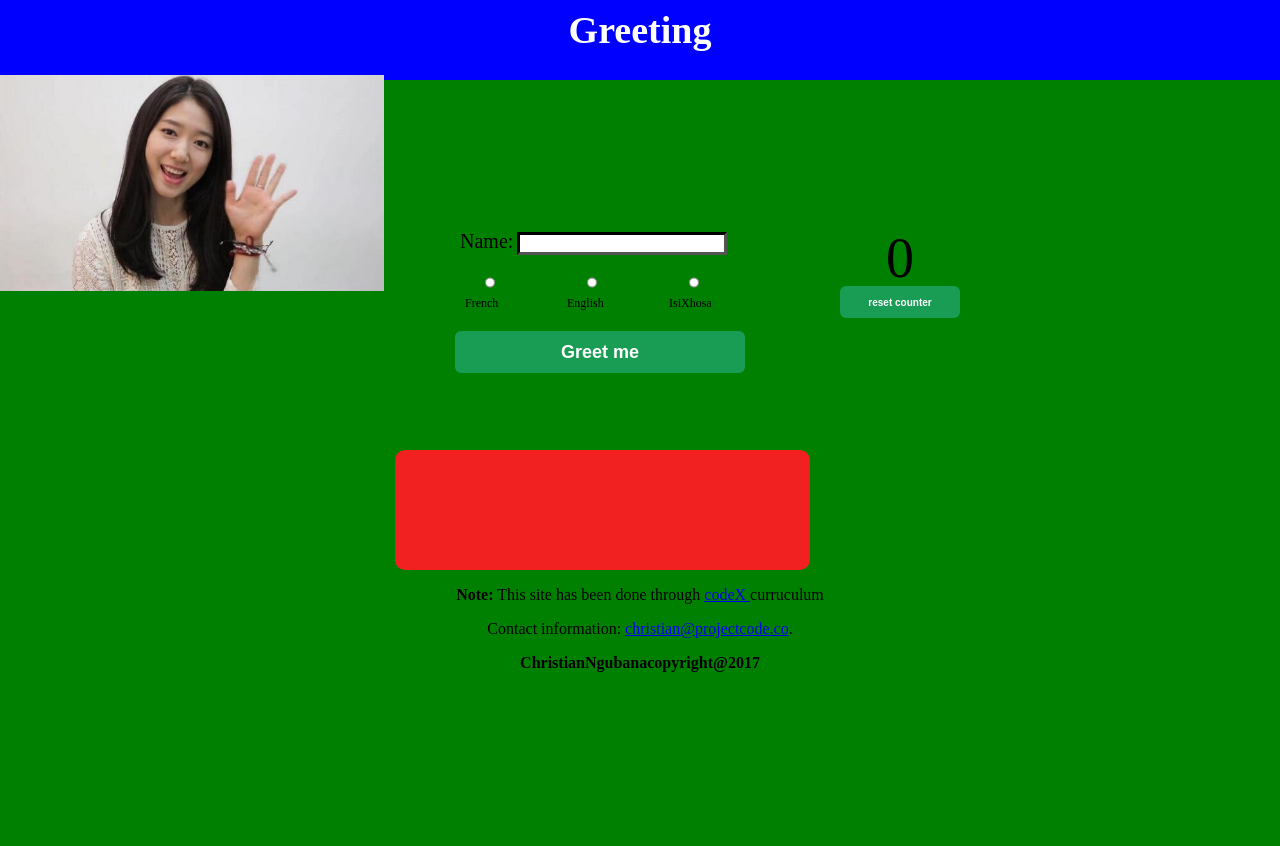
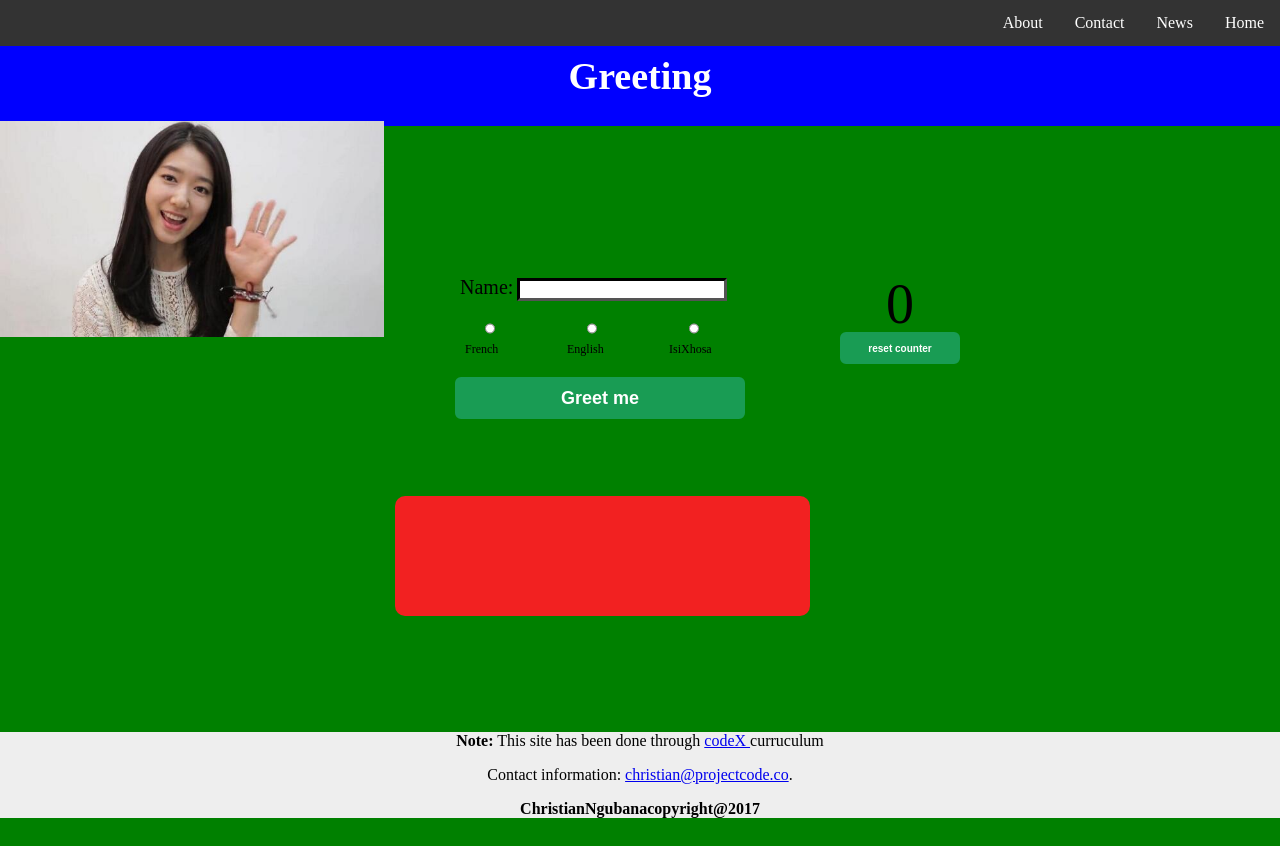
Before and after one commit to christianraymond/greeting, a plain HTML site: page index.html in a window 1280 px wide. Before the commit the page ends 800 px from the top, so only its background shows below. Drawn offline with Linux system fonts and the light colour scheme.

Commit message:
modified 2files

```diff
--- a/greeting.css
+++ b/greeting.css
@@ -149,15 +149,41 @@ button:hover
 .outputdiv p
 {
   text-align: left;
-  margin-left: 50px;
+  margin-left: 30px;
   padding-top: 35px;
   padding-left: 28px;
   font-family: "sans-serif";
-  font-size: 44px;
+  font-size: 24px;
   color: white;
 }
 
 .footer {
-  padding-bottom: 20px;
-  text-align: center;;
+ background: #eee;
+ bottom: -100px;
+ text-align: center;
+ position: relative;
 }
+
+ul {
+    list-style-type: none;
+    margin: 0;
+    padding: 0;
+    overflow: hidden;
+    background-color: #333;
+}
+
+li {
+    float: right;
+}
+
+li a {
+    display: block;
+    color: white;
+    text-align: center;
+    padding: 14px 16px;
+    text-decoration: none;
+}
+
+li a:hover {
+    background-color: #111;
+}
--- a/index.html
+++ b/index.html
@@ -7,7 +7,12 @@
   </head>
 
   <body>
-
+    <ul>
+      <li><a class="active" href="http://christianraymond.github.io/">Home</a></li>
+      <li><a href="https://www.google.co.za/webhp?sourceid=chrome-instant&ion=1&espv=2&ie=UTF-8#tbm=nws&q=news24&*">News</a></li>
+      <li><a href="mailto:christian1.raymond@gmail.com">Contact</a></li>
+      <li><a href="http://christianraymond.github.io/">About</a></li>
+    </ul>
   <div class="container">
     <div class="nav">
       <h1>Greeting</h1>
@@ -59,7 +64,6 @@
 </div>
     </body>
 
-
   <script src="greeting.js"> </script>
   </body>
 </html>
```
